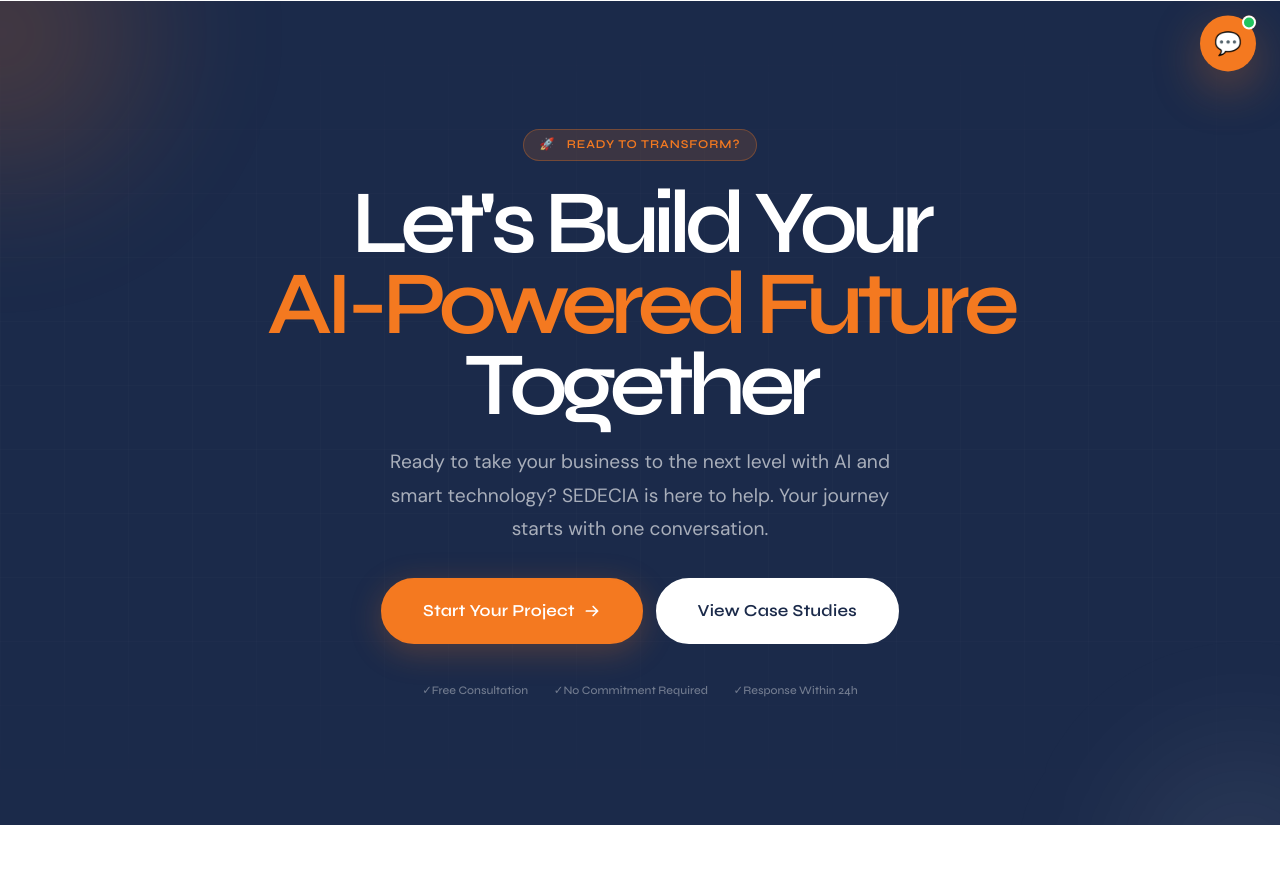
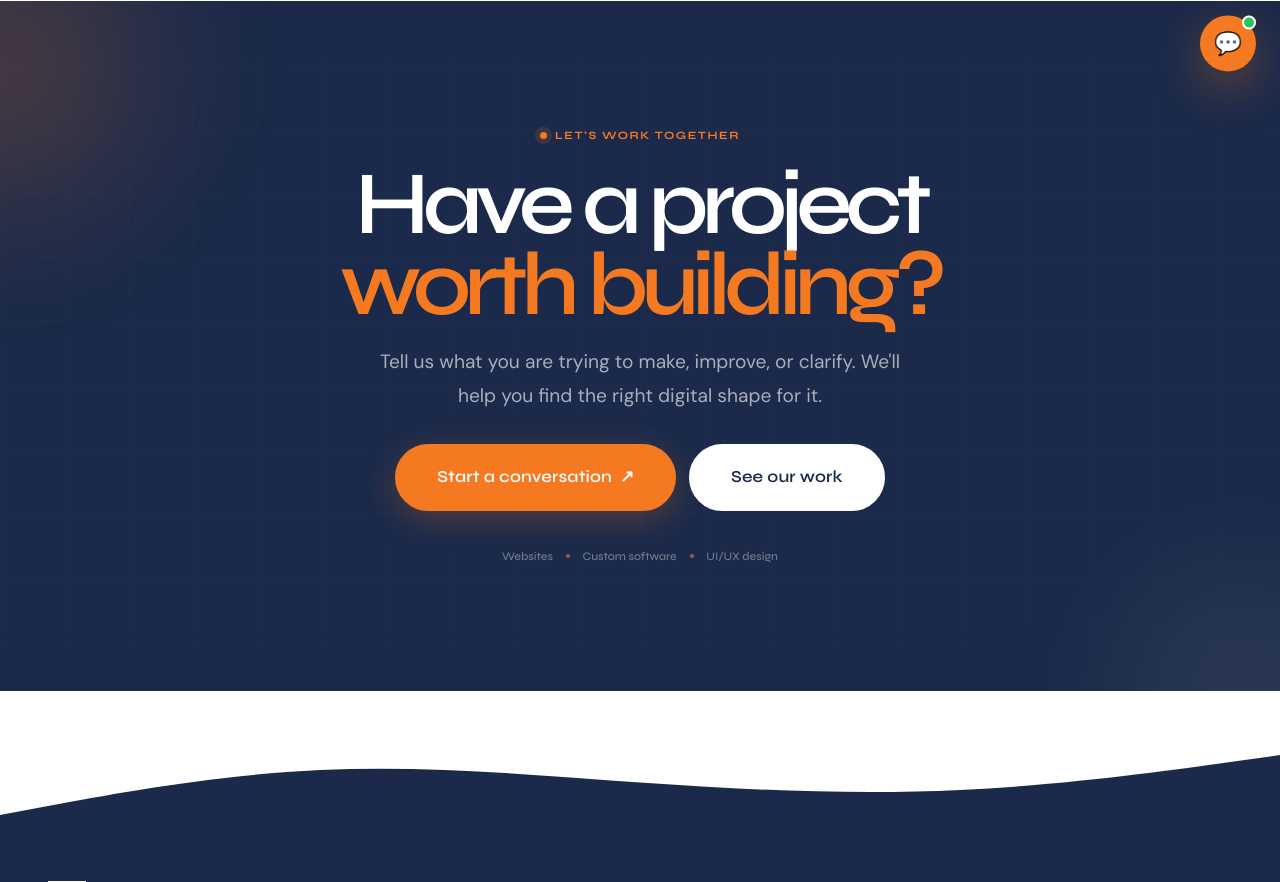
Before and after one commit to yerondereje432/sedecia, a React (Vite) app: page /faq in a window 1280 px wide. Shown: the part 700-1582 px from the top of the page. Built offline with nearby package versions, Linux system fonts and the light colour scheme.

Commit message:
Enhance animations and update CTASection layout
Refactor CTASection component for improved animations and structure.

```diff
--- a/src/components/sections/CTASection.jsx
+++ b/src/components/sections/CTASection.jsx
@@ -5,80 +5,30 @@ import { useInView } from 'react-intersection-observer';
 import './CTASection.css';
 
 export default function CTASection() {
-  const { ref, inView } = useInView({ triggerOnce: true, threshold: 0.2 });
+  const { ref, inView } = useInView({ triggerOnce: true, threshold: .2 });
+  const line = (delay) => ({ initial: { opacity: 0, y: 30, rotateX: -35 }, animate: inView ? { opacity: 1, y: 0, rotateX: 0 } : {}, transition: { delay, duration: .7, ease: [.16, 1, .3, 1] } });
 
   return (
     <section className="cta-section" ref={ref}>
-      {/* Animated background grid */}
       <div className="cta-section__grid-bg" aria-hidden="true" />
-
-      {/* Orbs */}
       <div className="cta-section__orb cta-section__orb--1" aria-hidden="true" />
       <div className="cta-section__orb cta-section__orb--2" aria-hidden="true" />
-
       <div className="container">
-        <motion.div
-          className="cta-section__inner"
-          initial={{ opacity: 0, y: 40 }}
-          animate={inView ? { opacity: 1, y: 0 } : {}}
-          transition={{ duration: 0.8, ease: [0.4, 0, 0.2, 1] }}
-        >
-          {/* Badge */}
-          <motion.div
-            initial={{ scale: 0.8, opacity: 0 }}
-            animate={inView ? { scale: 1, opacity: 1 } : {}}
-            transition={{ delay: 0.2, duration: 0.5 }}
-          >
-            <span className="badge" style={{
-              background: 'rgba(244,121,32,0.15)',
-              color: 'var(--orange)',
-              border: '1px solid rgba(244,121,32,0.3)',
-            }}>
-              🚀 &nbsp; Ready to Transform?
-            </span>
+        <motion.div className="cta-section__inner" initial={{ opacity: 0, y: 35 }} animate={inView ? { opacity: 1, y: 0 } : {}} transition={{ duration: .8, ease: [.16, 1, .3, 1] }}>
+          <span className="cta-section__eyebrow"><i /> Let&apos;s work together</span>
+          <h2 className="display-lg cta-section__title">
+            <motion.span className="cta-section__reveal-line" {...line(.18)}>Have a project</motion.span><br />
+            <motion.span className="cta-section__reveal-line cta-section__title-accent" {...line(.32)}>worth building?</motion.span>
+          </h2>
+          <motion.p className="body-lg cta-section__sub" {...line(.48)}>
+            Tell us what you are trying to make, improve, or clarify. We&apos;ll help you find the right digital shape for it.
+          </motion.p>
+          <motion.div className="cta-section__actions" {...line(.58)}>
+            <Link to="/contact" className="btn btn-primary btn-lg">Start a conversation <span>↗</span></Link>
+            <Link to="/portfolio" className="btn btn-white btn-lg">See our work</Link>
           </motion.div>
-
-          <h2 className="display-lg cta-section__title">
-            Let's Build Your
-            <br />
-            <span className="cta-section__title-accent">AI-Powered Future</span>
-            <br />
-            Together
-          </h2>
-
-          <p className="body-lg cta-section__sub">
-            Ready to take your business to the next level with AI and smart technology?
-            SEDECIA is here to help. Your journey starts with one conversation.
-          </p>
-
-          <div className="cta-section__actions">
-            <Link to="/contact" className="btn btn-primary btn-lg">
-              Start Your Project
-              <svg width="18" height="18" viewBox="0 0 16 16" fill="none" aria-hidden="true">
-                <path d="M3 8h10M9 4l4 4-4 4" stroke="currentColor" strokeWidth="1.5" strokeLinecap="round" strokeLinejoin="round"/>
-              </svg>
-            </Link>
-            <Link to="/portfolio" className="btn btn-white btn-lg">
-              View Case Studies
-            </Link>
-          </div>
-
-          {/* Trust indicators */}
           <div className="cta-section__trust">
-            <div className="cta-section__trust-item">
-              <span className="cta-section__trust-icon">✓</span>
-              Free Consultation
-            </div>
-            <div className="cta-section__trust-sep" />
-            <div className="cta-section__trust-item">
-              <span className="cta-section__trust-icon">✓</span>
-              No Commitment Required
-            </div>
-            <div className="cta-section__trust-sep" />
-            <div className="cta-section__trust-item">
-              <span className="cta-section__trust-icon">✓</span>
-              Response Within 24h
-            </div>
+            <span>Websites</span><b /> <span>Custom software</span><b /> <span>UI/UX design</span>
           </div>
         </motion.div>
       </div>
```
